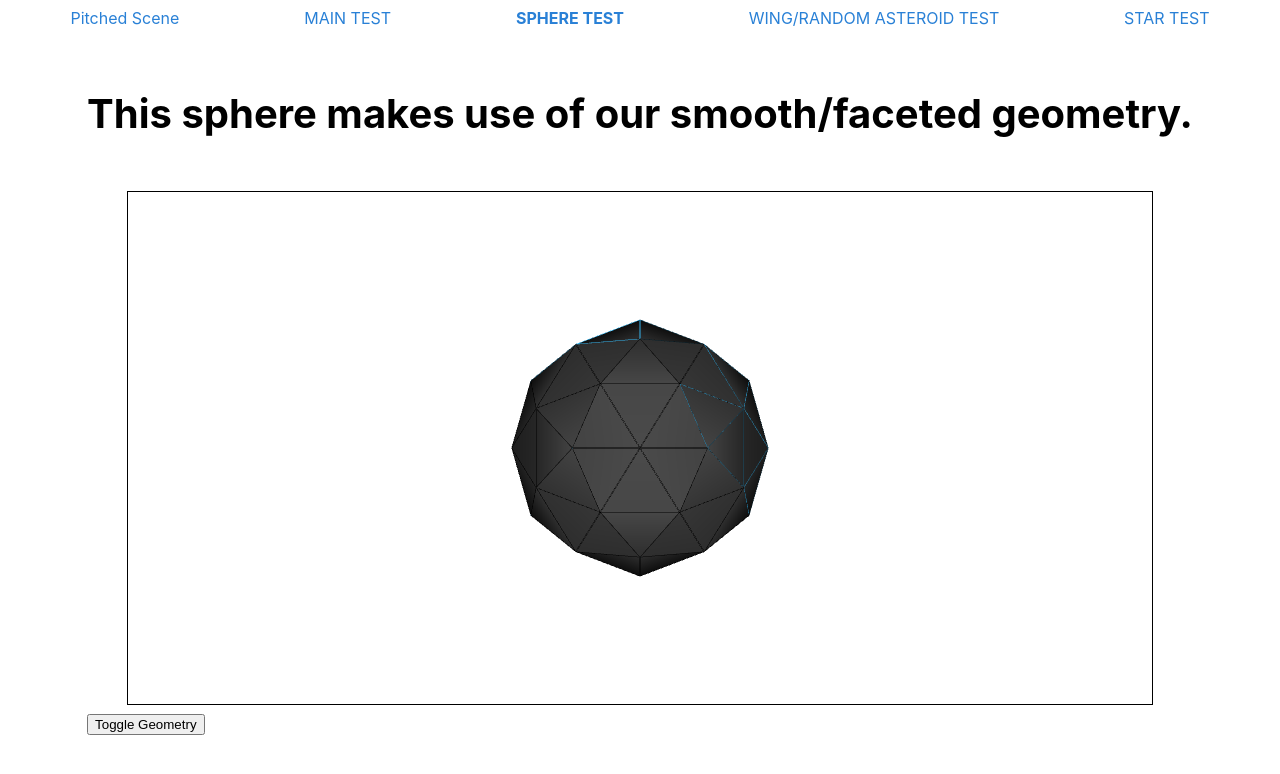
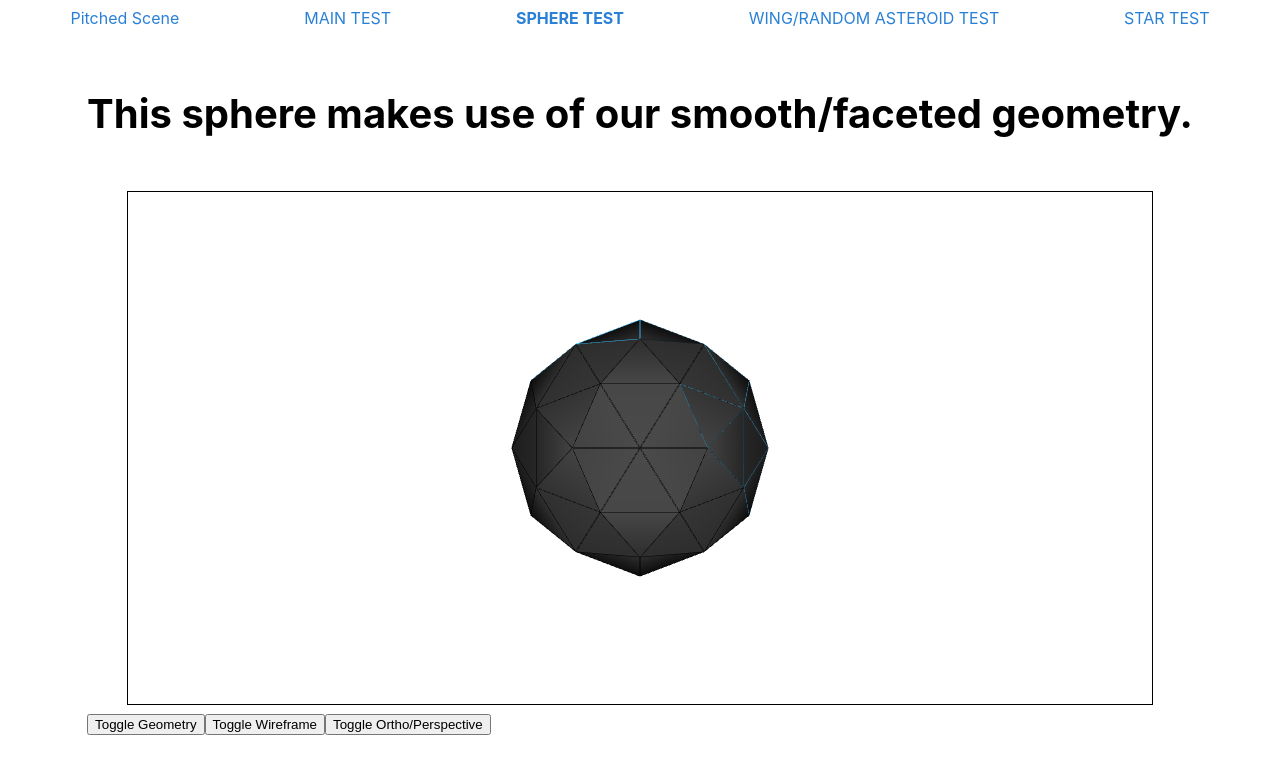
Before and after one commit to nndpznn/fiddleverseLibrary3D, a React (Create React App) app: page /sphere in a window 1280 px wide. Shown: the top 774 px of the page. Built offline with nearby package versions, Linux system fonts and the light colour scheme.

Commit message:
Added wireframe and perspective/ortho toggle to the sphere test page

```diff
--- a/src/fiddleverse/fiddleverse.js
+++ b/src/fiddleverse/fiddleverse.js
@@ -1,5 +1,6 @@
 import { getGL, initVertexBuffer, initSimpleShaderProgram } from '../glsl-utilities'
 import CameraMatrix from '../matrix-library/cameraMatrix'
+import { FiddleMatrix } from '../matrix-library/matrix'
 import OrthoMatrix from '../matrix-library/orthographicMatrix'
 import PerspectiveMatrix from '../matrix-library/perspectiveMatrix'
 import TranslationMatrix from '../matrix-library/translationMatrix'
@@ -132,6 +133,8 @@ class Fiddleverse {
         this.lightSource = [1, 0, 0]
         this.camera = [new Vector(0, 0, 0), new Vector(0, 0, -1), new Vector(0, 1, 0)]
 
+        this.projectionMode = true //Projection mode boolean: true - ortho; false - perspective
+
     }
 
     get light() {
@@ -233,6 +236,17 @@ class Fiddleverse {
       })
     }
 
+    toggleWireframe() {
+      //console.log("toggling wireframe method")
+      this.cast.forEach(object => {
+        object.wireframe = !object.wireframe
+      })
+    }
+
+    toggleProjection() {
+      this.projectionMode = !this.projectionMode
+    }
+
     drawScene(currentRotation) {
         const gl = this.gl
         // Clear the display.
@@ -241,9 +255,11 @@ class Fiddleverse {
         let translation = new TranslationMatrix(...this.translationVector)
 
         let ortho = new OrthoMatrix(this.screenWidth, this.screenHeight, 100, -1000)
-        gl.uniformMatrix4fv(this.projectionMatrix, gl.FALSE, new Float32Array(ortho.glForm()))
+        let projection = new PerspectiveMatrix(this.screenWidth, this.screenHeight, 100, -1000)
+        //projection = new FiddleMatrix()
+        gl.uniformMatrix4fv(this.projectionMatrix, gl.FALSE, new Float32Array(this.projectionMode ? ortho.glForm() : projection.glForm()))
 
-        // let projection = new PerspectiveMatrix(8, 4, 10, 1000)
+
         // gl.uniformMatrix4fv(this.projectionMatrix, gl.FALSE, new Float32Array(projection.glForm()))
 
         //NOTE: using the actual perspective code made it so nothing showed up on the canvas, so I'm just using an identity matrix for now
--- a/src/testPages/spherePage.js
+++ b/src/testPages/spherePage.js
@@ -124,7 +124,17 @@ const SphereTest = props => {
         fiddleverse.toggleGeometry()
         //Redraw scene so that we can see the change
         fiddleverse.drawScene(currentRotation)
-      }
+      },
+
+      toggleWireframe: () => {
+        fiddleverse.toggleWireframe()
+        fiddleverse.drawScene(currentRotation)
+      },
+
+      toggleProjection: () => {
+        fiddleverse.toggleProjection()
+        fiddleverse.drawScene(currentRotation)
+      },
     })
   }, [canvasRef, smoothOrNah])
 
@@ -134,6 +144,14 @@ const SphereTest = props => {
   const handleToggleGeometry = event => {
     fiddleverse.toggleGeometry()
     smoothOrNah = !smoothOrNah
+  }
+
+  const handleToggleWireframe = event => {
+    fiddleverse.toggleWireframe()
+  }
+
+  const handleToggleProjection = event => {
+    fiddleverse.toggleProjection()
   }
 
   return (
@@ -148,6 +166,12 @@ const SphereTest = props => {
       <button disabled={!fiddleverse} onClick={handleToggleGeometry}>
             Toggle Geometry
       </button>
+      <button disabled={!fiddleverse} onClick={handleToggleWireframe}>
+            Toggle Wireframe
+      </button>
+      <button disabled={!fiddleverse} onClick={handleToggleProjection}>
+            Toggle Ortho/Perspective
+      </button>
 
     </article>
   )
```
